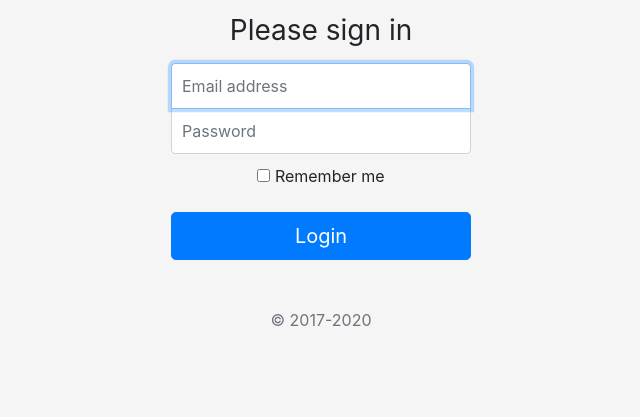
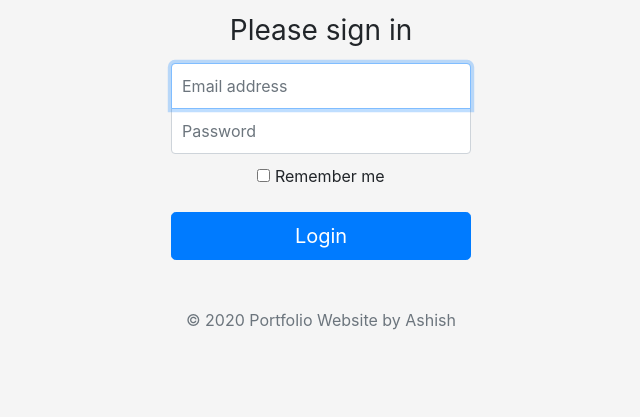
Before and after one commit to sukralia/aboutyou, a PHP site: page /admin/login/index.php in a window 1280 px wide. Shown: the part 219-636 px from the top of the page, without its empty margins (319-959 px from the left). Run offline with PHP 8.4, Linux system fonts and the light colour scheme.

Commit message:
Update index.php

```diff
--- a/admin/login/index.php
+++ b/admin/login/index.php
@@ -70,7 +70,7 @@ if(isset($_SESSION['username'])){
     </label>
   </div>
   <input type="submit" name="login" class="btn btn-lg btn-primary btn-block" value="Login">
-  <p class="mt-5 mb-3 text-muted">&copy; 2017-2020</p>
+  <p class="mt-5 mb-3 text-muted">&copy; 2020 Portfolio Website by Ashish</p>
 </form>
 </body>
 </html>
```
